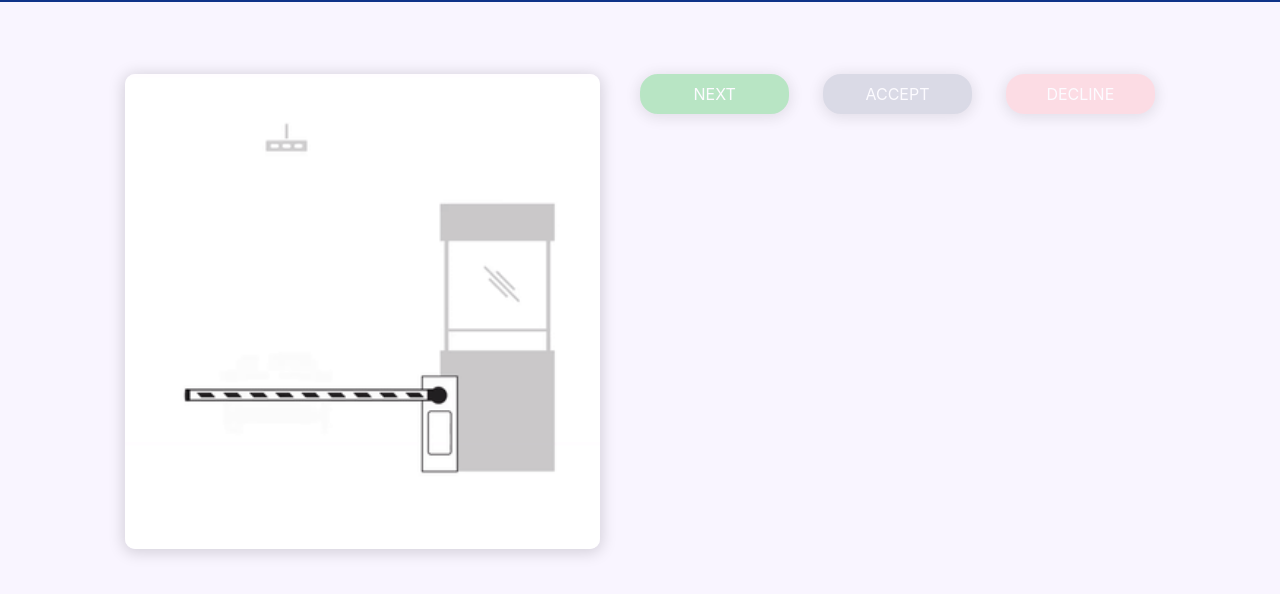
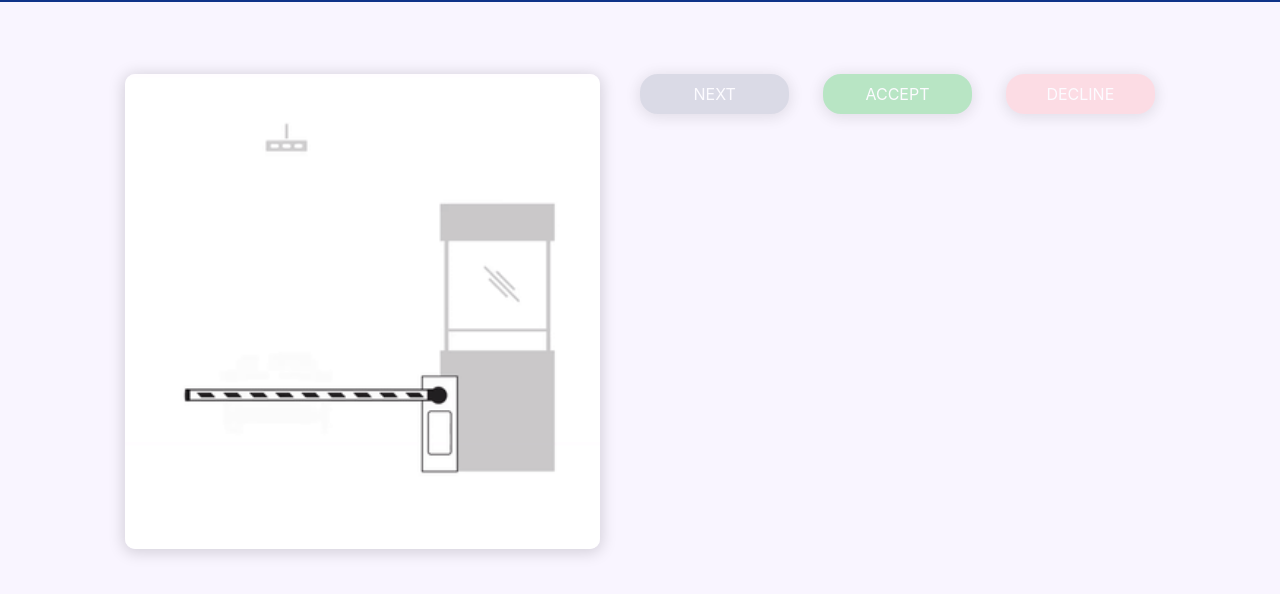
Before and after one commit to BlNARYFOUR/smu-rfid-guard, a plain HTML site: page index.html in a window 1280 px wide. Shown: the part 88-682 px from the top of the page. Drawn offline with Linux system fonts and the light colour scheme.

Commit message:
Better css and colorcoding of buttons

```diff
--- a/assets/css/screen.css
+++ b/assets/css/screen.css
@@ -118,19 +118,19 @@ main > .container > .row > * > .wrapper > img {
     box-shadow: 0 2px 15px 2px rgba(0, 0, 0, 0.15);
 }
 
-#btn_next:disabled {
+.btn-success:disabled {
     background: #96dda6;
     border-color: #96dda6;
     color: white;
 }
 
-#btn_accept:disabled {
+.btn-primary:disabled {
     background: #caccda;
     border-color: #caccda;
     color: white;
 }
 
-#btn_decline:disabled {
+.btn-danger:disabled {
     background: #ffcfd7;
     border-color: #ffcfd7;
     color: white;
--- a/index.html
+++ b/index.html
@@ -33,8 +33,8 @@
             </div>
             <div class="col-6 pl-0 d-flex flex-column">
                 <div class="w-100 pb-3 no-shadow d-flex flex-row justify-content-between">
-                    <button id="btn_next" class="btn btn-success text-uppercase" disabled="disabled">Next</button>
-                    <button id="btn_accept" class="btn btn-primary text-uppercase" disabled="disabled">Accept</button>
+                    <button id="btn_next" class="btn btn-primary text-uppercase" disabled="disabled">Next</button>
+                    <button id="btn_accept" class="btn btn-success text-uppercase" disabled="disabled">Accept</button>
                     <button id="btn_decline" class="btn btn-danger text-uppercase" disabled="disabled">Decline</button>
                 </div>
                 <div id="detail" class="w-100 mt-4 flex-fill no-shadow"></div>
```
